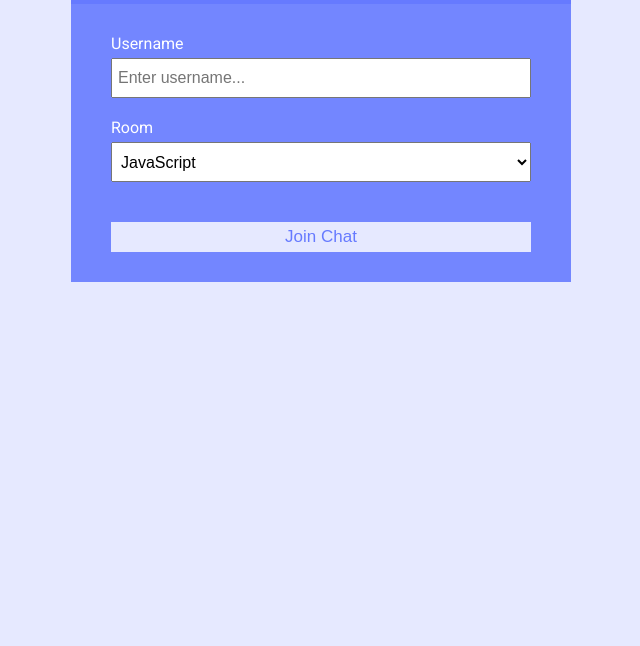
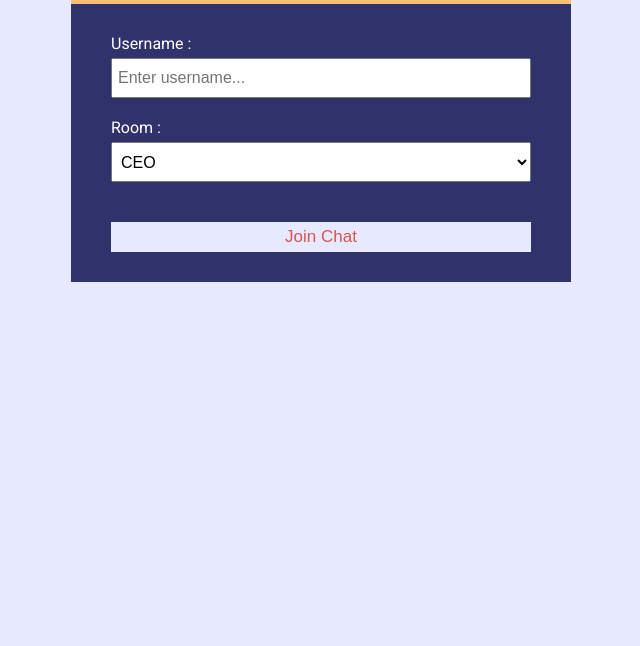
Before and after one commit to ghostmigi/Enim-Chat, a website: page _html_css/index.html in a window 1280 px wide. Shown: the part 154-800 px from the top of the page, without its empty margins (319-959 px from the left). Drawn offline with Linux system fonts and the light colour scheme.

Commit message:
first update

```diff
--- a/_html_css/css/style.css
+++ b/_html_css/css/style.css
@@ -1,8 +1,8 @@
-@import url('https://fonts.googleapis.com/css?family=Roboto&display=swap');
+@import url("https://fonts.googleapis.com/css?family=Roboto&display=swap");
 
 :root {
-	--dark-color-a: #667aff;
-	--dark-color-b: #7386ff;
+  --dark-color-a: #ffbe76;
+  --dark-color-b: #30336b;
   --light-color: #e6e9ff;
   --success-color: #5cb85c;
   --error-color: #d9534f;
@@ -15,7 +15,7 @@
 }
 
 body {
-	font-family: 'Roboto', sans-serif;
+  font-family: "Roboto", sans-serif;
   font-size: 16px;
   background: var(--light-color);
   margin: 20px;
@@ -33,7 +33,7 @@ a {
   cursor: pointer;
   padding: 5px 15px;
   background: var(--light-color);
-	color: var(--dark-color-a);
+  color: var(--error-color);
   border: 0;
   font-size: 17px;
 }
@@ -96,6 +96,7 @@ a {
   margin-bottom: 15px;
   background-color: var(--light-color);
   border-radius: 5px;
+  overflow-wrap: break-word;
 }
 
 .chat-messages .message .meta {
@@ -119,7 +120,7 @@ a {
   display: flex;
 }
 
-.chat-form-container input[type='text'] {
+.chat-form-container input[type="text"] {
   font-size: 16px;
   padding: 5px;
   height: 40px;
@@ -159,7 +160,7 @@ a {
   margin-bottom: 5px;
 }
 
-.join-main input[type='text'] {
+.join-main input[type="text"] {
   font-size: 16px;
   padding: 5px;
   height: 40px;
--- a/_html_css/index.html
+++ b/_html_css/index.html
@@ -16,12 +16,12 @@
   <body>
     <div class="join-container">
       <header class="join-header">
-				<h1><i class="fas fa-smile"></i> ChatCord</h1>
+        <h1><i class="fas fa-smile"></i> Enim Chat</h1>
       </header>
       <main class="join-main">
         <form action="chat.html">
           <div class="form-control">
-						<label for="username">Username</label>
+            <label for="username">Username :</label>
             <input
               type="text"
               name="username"
@@ -31,14 +31,14 @@
             />
           </div>
           <div class="form-control">
-						<label for="room">Room</label>
+            <label for="room">Room :</label>
             <select name="room" id="room">
-							<option value="JavaScript">JavaScript</option>
-							<option value="Python">Python</option>
-							<option value="PHP">PHP</option>
-							<option value="C#">C#</option>
-							<option value="Ruby">Ruby</option>
-							<option value="Java">Java</option>
+              <option value="CEO">CEO</option>
+              <option value="IT Computer">IT Computer</option>
+              <option value="Network Security">Network Security</option>
+              <option value="Analyst">Analyst</option>
+              <option value="ENIM">ENIM</option>
+              <option value="GAMES">GAMES</option>
             </select>
           </div>
           <button type="submit" class="btn">Join Chat</button>
```
Lines whose indentation alone changed are shown as unchanged.
